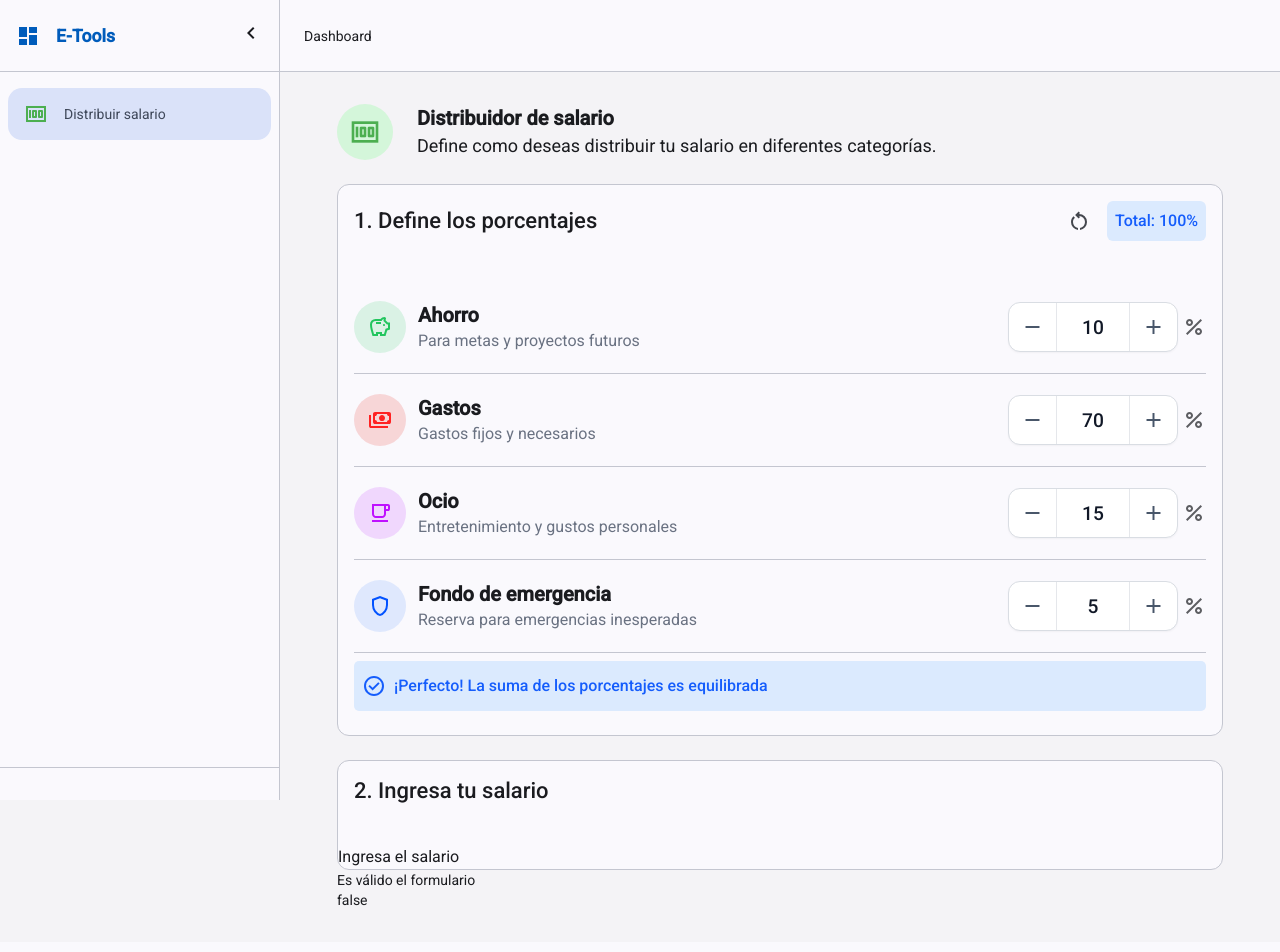
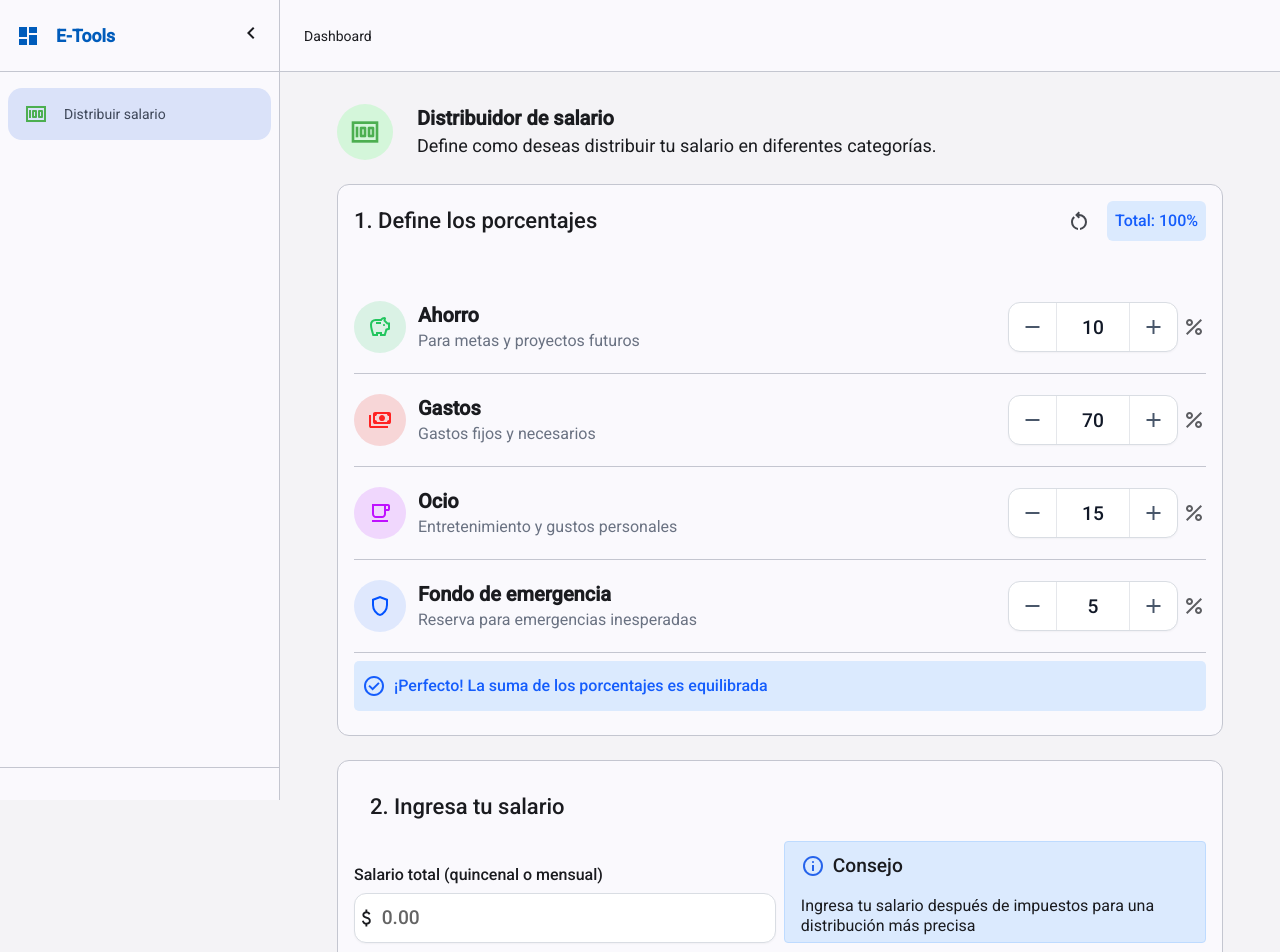
Before and after one commit to edd-dev02/e-tools, an Angular app: page /e-tools/salary-distributor in a window 1280 px wide. Shown: the top 952 px of the page. Built offline with nearby package versions, Linux system fonts and the light colour scheme.

Commit message:
feature: input-salary -> Estructura, estilos y registro de iconos finalizado

```diff
--- a/src/app/salary-distributor/components/input-salary/input-salary.component.css
+++ b/src/app/salary-distributor/components/input-salary/input-salary.component.css
@@ -5,3 +5,66 @@
 mat-card-title {
     font-weight: 500;
 }
+
+.subtitle-input-container {
+    font-weight: 500;
+    font-size: 1rem;
+}
+
+.input-container {
+    display: flex;
+    align-items: center;
+    overflow: hidden;
+
+    border: 1px solid #d9dde3;
+    border-radius: .75rem;
+    background: #fff;
+
+    box-shadow: 0 1px 2px rgb(0 0 0 / 0.04);
+}
+
+.form-input {
+    height: 3rem;
+
+    border: none;
+    outline: none;
+    background: transparent;
+
+    font-size: 1.2rem;
+    font-weight: 500;
+    color: #111827;
+}
+
+.form-input--salary {
+    width: 100%;
+    text-align: left;
+    font-weight: 500;
+    padding-left: 0.25rem;
+    color: #646464;
+}
+
+.calculate-distribution {
+    cursor: pointer;
+    color: #fff;
+    font-weight: 500;
+    transition-property: background-color;
+    transition-duration: 200ms;
+    transition-timing-function: ease-in-out;
+}
+
+.calculate-distribution mat-icon{
+    margin-right: 0.5rem;
+}
+
+.tip-icon {
+    color: #2563eb;
+}
+
+.tip-box--header {
+    font-size: 1.2rem;
+    font-weight: 500;
+}
+
+.tip-box--description {
+    font-size: 1rem;
+}
--- a/src/app/salary-distributor/components/input-salary/input-salary.component.html
+++ b/src/app/salary-distributor/components/input-salary/input-salary.component.html
@@ -1,25 +1,56 @@
-<mat-card appearance="outlined" class="card-section">
+<mat-card appearance="outlined" class="card-section px-4 py-4">
     <mat-card-header class="card-header flex justify-between items-center mb-2">
 
         <mat-card-title> 2. Ingresa tu salario</mat-card-title>
 
+    </mat-card-header>
+
+    <form class="md:flex md:flex-row md:justify-between md:items-end my-3 gap-2 mb-2.5" [formGroup]="salaryForm" autocomplete="off">
+
+        <section class="basis-1/2 mb-2.5 sm:mb-0">
+
+            <p class="mb-2 subtitle-input-container">Salario total (quincenal o mensual)</p>
+
+            <div class="input-container input-container--salary">
+                <mat-icon svgIcon="money" class="percent-icon" aria-hidden="false"
+                    aria-label="Example thumbs up SVG icon"></mat-icon>
+
+                <input formControlName="salary" class="form-input form-input--salary" type="number" placeholder="0.00">
+
+            </div>
+
+        </section>
+
+        <section class="tip-box basis-1/2 px-4 rounded bg-blue-100 border-1 border-blue-200">
+
+            <header class="flex flex-row items-center gap-2 my-3">
+                <mat-icon svgIcon="tip" class="tip-icon" aria-hidden="false"
+                    aria-label="Example thumbs up SVG icon"></mat-icon>
+                <h3 class="tip-box--header">Consejo</h3>
+            </header>
+
+            <p class="tip-box--description py-1.5">
+                Ingresa tu salario después de impuestos para una distribución más precisa
+            </p>
 
 
-    </mat-card-header>
-
-    <form class="px-4 py-4" autocomplete="off">
-
-
+        </section>
 
     </form>
 
-    <section class="alert-section text-base">
-        <span>Ingresa el salario</span>
-    </section>
+    @if (salaryForm.valid) {
+
+            <div class="flex items-center">
+
+                <button
+                    class="calculate-distribution flex w-full items-center justify-center text-center bg-blue-600 py-2.5 rounded hover:bg-blue-500">
+                    <mat-icon svgIcon="finance" class="finance-icon" aria-hidden="false"
+                        aria-label="Example thumbs up SVG icon"></mat-icon>
+                    Calcular distribución
+                </button>
+
+            </div>
+
+            }
 
 </mat-card>
-
-<h3>Es válido el formulario</h3>
-<span>
-    {{ salaryForm.valid }}
-</span>
--- a/src/app/salary-distributor/components/input-salary/input-salary.component.ts
+++ b/src/app/salary-distributor/components/input-salary/input-salary.component.ts
@@ -24,7 +24,7 @@ export class InputSalaryComponent {
 
   public salaryForm = this.fb.group(
     {
-      salary: [1, [Validators.required, Validators.min(1), Validators.pattern(validQuantity)], ]
+      salary: [ , [Validators.required, Validators.min(1),], ]
     }
   );
 
--- a/src/app/shared/services/icon-service.service.ts
+++ b/src/app/shared/services/icon-service.service.ts
@@ -28,6 +28,8 @@ export class IconService {
     this.addIcons('error', 'icons/error.svg');
     this.addIcons('restart', 'icons/restart.svg');
     this.addIcons('money', 'icons/money.svg');
+    this.addIcons('finance', 'icons/finance.svg');
+    this.addIcons('tip', 'icons/tip.svg');
 
   }
 
```
Also changed, not shown: public/icons/finance.svg (added), public/icons/tip.svg (added).
